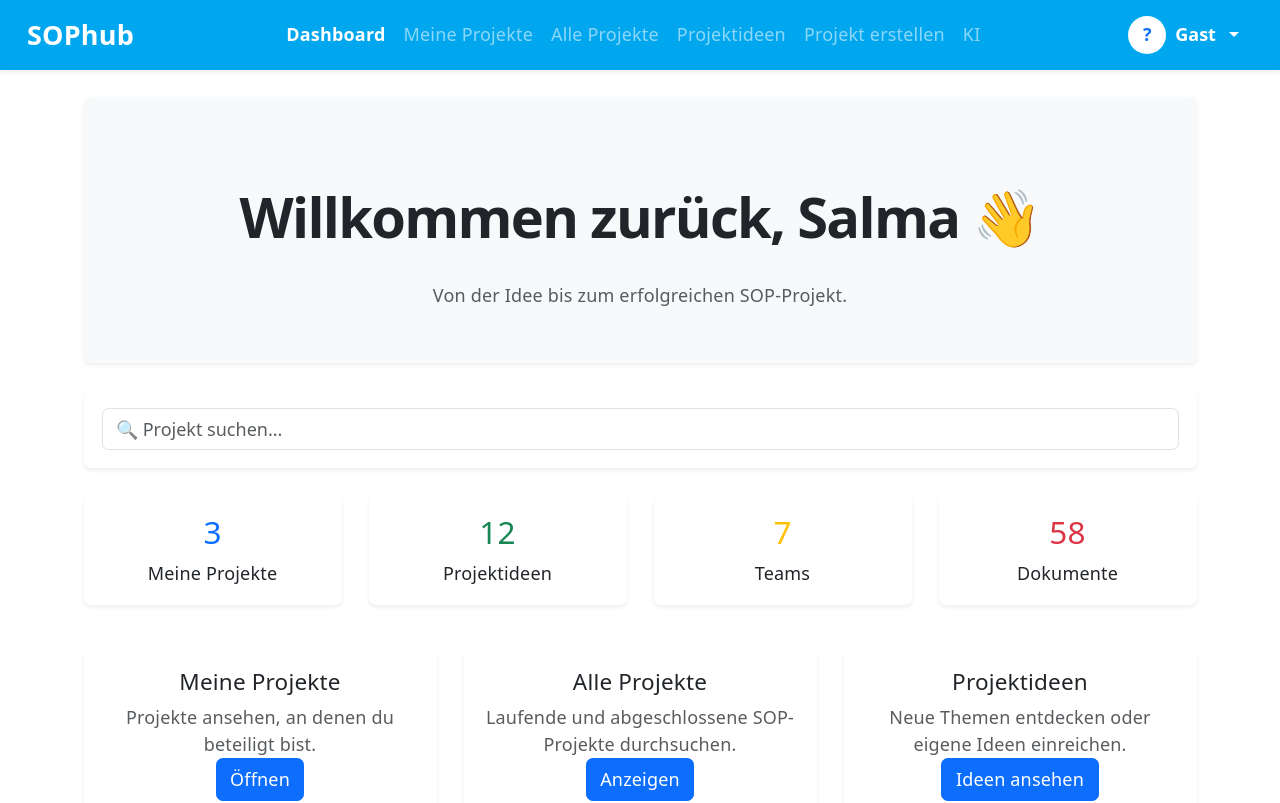
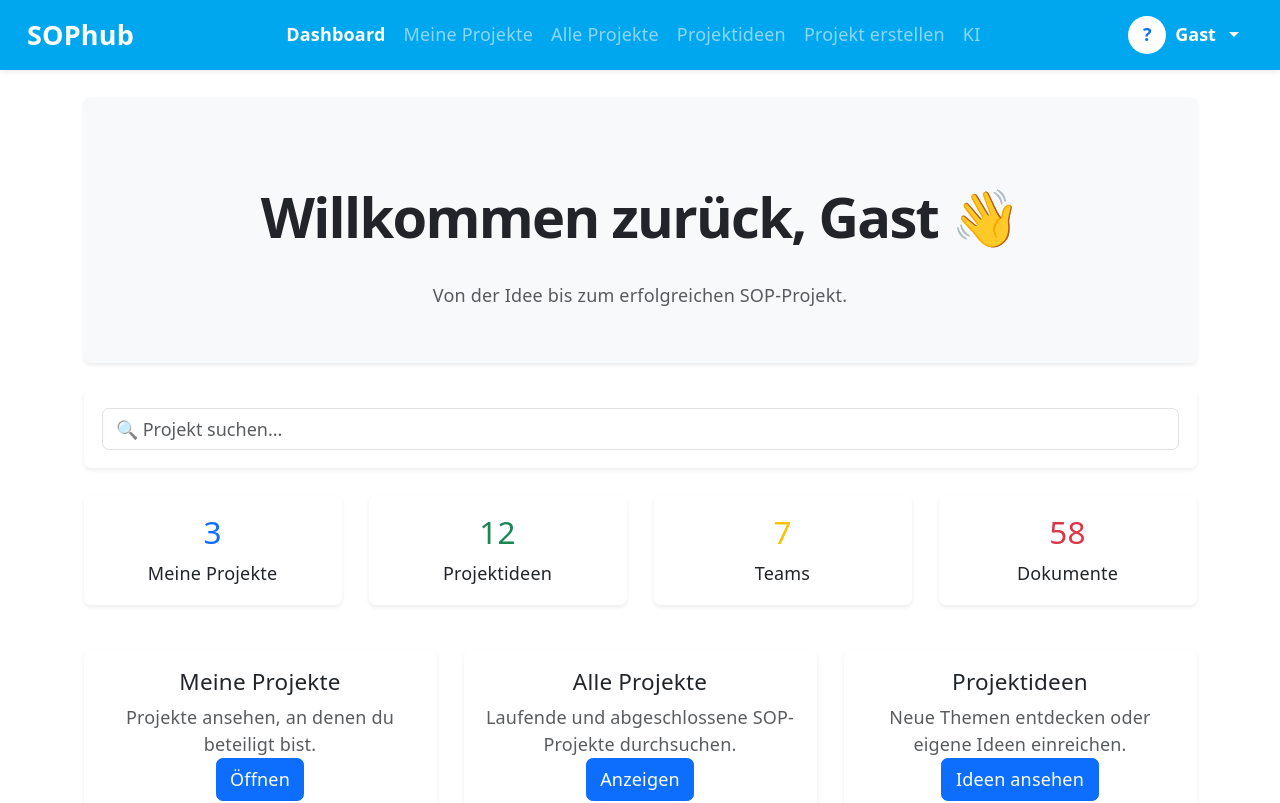
Before and after one commit to mohammad-owji/SOPHub, a React (Vite) app in the folder frontend/: page /dashboard in a window 1280 px wide. Shown: the top 803 px of the page. Built offline with nearby package versions, Linux system fonts and the light colour scheme.

Commit message:
Dashboard zeigt echten Vornamen statt hartcodiertem Platzhalter
Begrüßung nutzt jetzt getAuth() aus dem Auth-Context, mit "Gast" als Fallback.

```diff
--- a/frontend/src/pages/Dashboard.jsx
+++ b/frontend/src/pages/Dashboard.jsx
@@ -1,6 +1,9 @@
 import Navbar from "../components/Navbar";
+import { getAuth } from "../services/api";
 
 function Dashboard() {
+    const auth = getAuth();
+
     return (
         <div>
             <Navbar />
@@ -10,7 +13,7 @@ function Dashboard() {
                 {/* Begrüßung */}
                 <div className="p-5 bg-light rounded shadow-sm mb-4 text-center">
                     <h1 className="fw-bold text-dark">
-                        Willkommen zurück, Salma 👋
+                        Willkommen zurück, {auth?.vorname || "Gast"} 👋
                     </h1>
 
                     <p className="text-muted">
```
